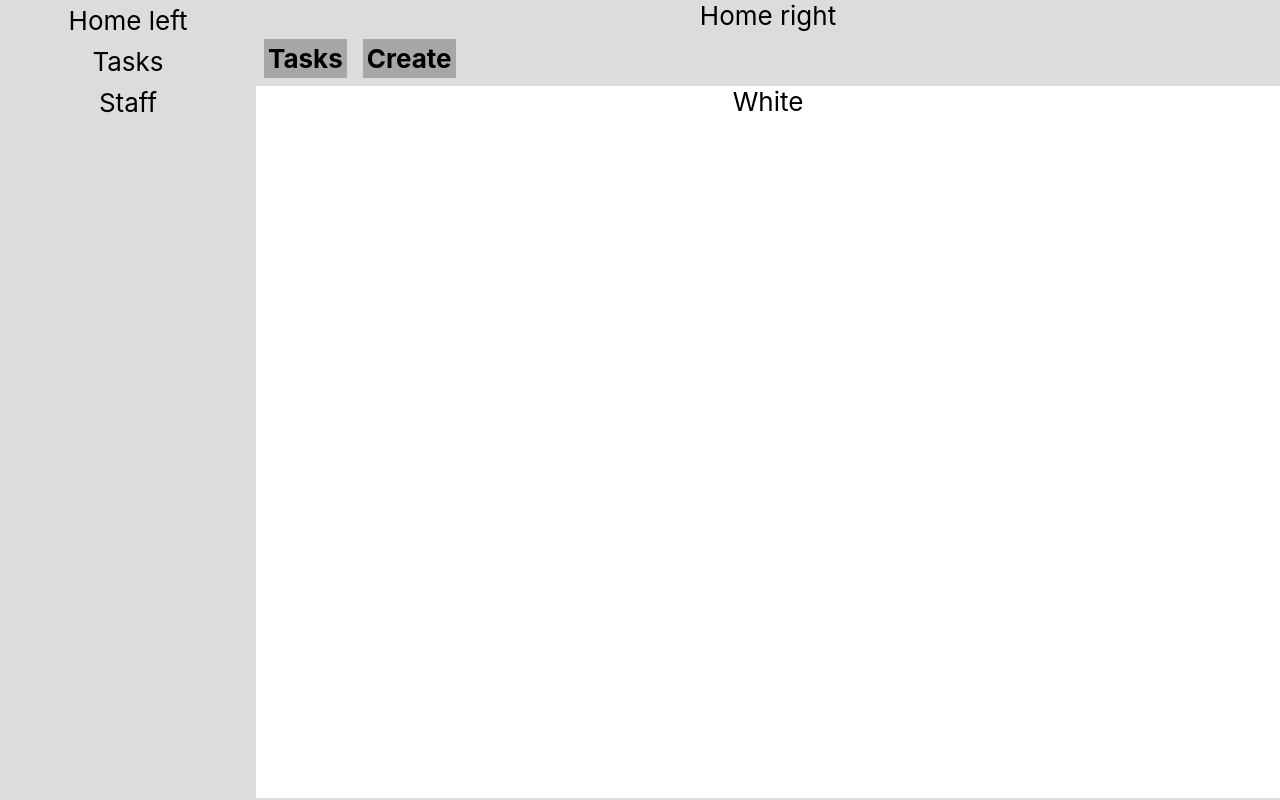
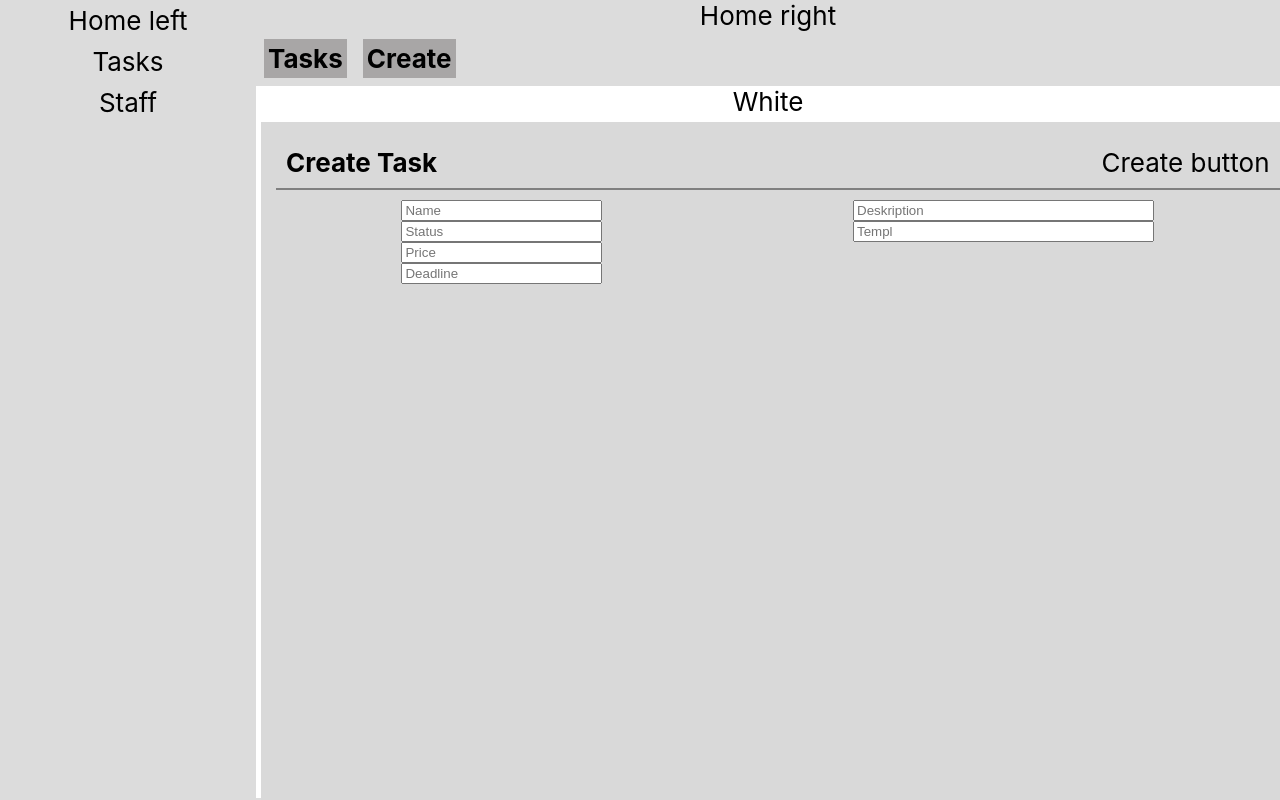
Before and after one commit to Val325/electron-desktop-app-fork, a React (Create React App) app in the folder react-app/: page /#/home in a window 1280 px wide. Built offline with nearby package versions, Linux system fonts and the light colour scheme.

Commit message:
update create task

```diff
--- a/react-app/src/createTask.js
+++ b/react-app/src/createTask.js
@@ -1,23 +1,45 @@
+import React, { useState } from 'react'
 
 function CreateTask() {
+
+    const [name, setName] = useState("");
+    const [statusVal, setStatus] = useState("");
+    const [price, setPrice] = useState("");
+    const [deadline, setDeadline] = useState("");
+    const [deskription, setDeskription] = useState("");
+    const [templ, setTempl] = useState("");
+
+    const TasksCreateButton = () => {
+        console.log("Name: ", name)
+        console.log("statusVal: ", statusVal)
+        console.log("price: ", price)
+        console.log("deadline: ", deadline)
+        console.log("deskription: ", deskription)
+        console.log("templ: ", templ)
+        //Здесь отправить http запрос к серверу
+    };
+
     return (
     <div>
         <div className='Create-task'>
             <div className='Create-task-header'>
                 <div className='Create-task-name'>Create Task</div>
-                <div className='Create-task-btn'>Create button</div>
+                <div className='Create-task-btn'><button onClick={TasksCreateButton}>Create button</button></div>
             </div>
             <div className='Create-task-colums'>
+
                 <div className='Create-task-left'>
-                    <div>Name</div>
-                    <div>Status</div>
-                    <div>Price</div>
-                    <div>Deadline</div>
+                        <input value={name} onChange={e => setName(e.target.value)} placeholder="Name" />
+                        <input value={statusVal} onChange={e => setStatus(e.target.value)} placeholder="Status" />
+                        <input value={price} onChange={e => setPrice(e.target.value)} placeholder="Price" />
+                        <input value={deadline} onChange={e => setDeadline(e.target.value)} placeholder="Deadline" />
+
                 </div>
                 <div className='Create-task-right'>
-                    <div>Description</div>
-                    <div>Templ</div>
+                        <input value={deskription} onChange={e => setDeskription(e.target.value)} placeholder="Deskription" />
+                        <input value={templ} onChange={e => setTempl(e.target.value)} placeholder="Templ" />
                 </div>
+
             </div>
         </div>
     </div>
--- a/react-app/src/home.js
+++ b/react-app/src/home.js
@@ -48,7 +48,7 @@ function Home() {
 
                 {isClickTask && <div>Click Task</div>}
                 {isClickStaff && <div>Click Staff</div>}
-                {isClickTaskCreate && CreateTask()}
+                {CreateTask()}
                 {isClickCreate && <div>Click Create</div>}
 
             </div>
```
